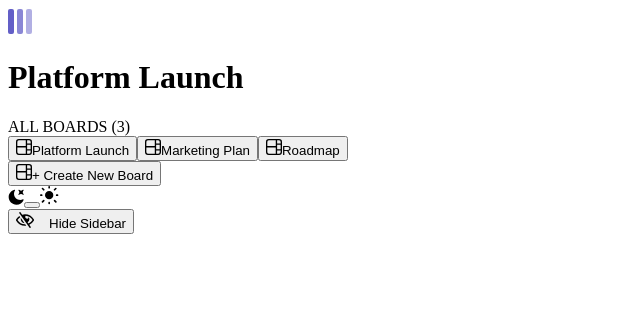
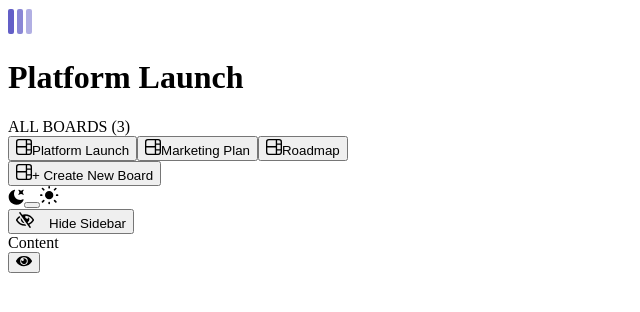
Before and after one commit to Junjiequan/kanban_, a React (Vite) app: page / in a window 1280 px wide. Both pictures are taken after a click on the button "Hide Sidebar". Shown: the top 312 px of the page, without its empty margins (0-640 px from the left). Built offline with nearby package versions, Linux system fonts and the light colour scheme; the HTML template or start-up script is replaced by a standard one.

Commit message:
added sidenav transitions

```diff
--- a/src/components/Content/index.tsx
+++ b/src/components/Content/index.tsx
@@ -1,7 +1,9 @@
 import React from 'react';
 
-const Content = () => {
-  return <div>Content</div>;
+const Content = (props: any) => {
+  const { hideSideNav } = props;
+  const onHide = hideSideNav ? 'Content__full' : '';
+  return <div className={`Content ${onHide}`}>Content</div>;
 };
 
 export default Content;
--- a/src/components/SideNav/index.tsx
+++ b/src/components/SideNav/index.tsx
@@ -1,19 +1,27 @@
 import React, { useState } from 'react';
 import { type IThemeChange } from '../../data/type';
+import useMediaQuery from '../../hooks/useMediaQuery';
 import { IconHide, IconMoon, IconSun } from '../../data/icons';
 
 import Tab from './Tab';
 
-const SideNav = ({ themeChange }: IThemeChange) => {
+const SideNav = (props: any) => {
+  const { themeChange, hideSideNav, toggleOnHide } = props;
   const [toggled, setToggled] = useState<boolean>(false);
+
+  const mobileQuery = useMediaQuery('(max-width: 480px)');
+
   const fakeData: string[] = ['Platform Launch', 'Marketing Plan', 'Roadmap'];
 
-  const handleOnClick = () => {
+  const handleThemeToggle = () => {
     themeChange();
     setToggled((prev) => !prev);
   };
+
+  const isMobile = mobileQuery ? 'SideNav__isMobile' : '';
+  const onHide = hideSideNav ? 'SideNav__hide' : '';
   return (
-    <div className='SideNav'>
+    <div className={`SideNav ${isMobile} ${onHide}`}>
       <div className='SideNav__top'>
         <div className='SideNav__head'>ALL BOARDS ({fakeData.length})</div>
 
@@ -27,12 +35,12 @@ const SideNav = ({ themeChange }: IThemeChange) => {
       <div className='SideNav__bottom'>
         <div className='SideNav__theme-mode'>
           <IconSun />
-          <button className='SideNav__theme-toggle' onClick={handleOnClick}>
+          <button className='SideNav__theme-toggle' onClick={handleThemeToggle}>
             <span className='SideNav__theme-toggle--ball' style={toggled ? { left: '55%' } : { left: '10%' }}></span>
           </button>
           <IconMoon />
         </div>
-        <button className='SideNav__hide'>
+        <button className='SideNav__hideButton' onClick={toggleOnHide}>
           <IconHide />
           Hide Sidebar
         </button>
--- /dev/null
+++ b/src/hooks/useMediaQuery.ts
@@ -0,0 +1,43 @@
+import { useEffect, useState } from 'react';
+
+function useMediaQuery(query: string): boolean {
+  const getMatches = (query: string): boolean => {
+    // Prevents SSR issues
+    if (typeof window !== 'undefined') {
+      return window.matchMedia(query).matches;
+    }
+    return false;
+  };
+
+  const [matches, setMatches] = useState<boolean>(getMatches(query));
+
+  function handleChange() {
+    setMatches(getMatches(query));
+  }
+
+  useEffect(() => {
+    const matchMedia = window.matchMedia(query);
+
+    // Triggered at the first client-side load and if query changes
+    handleChange();
+
+    // Listen matchMedia
+    if (matchMedia.addListener) {
+      matchMedia.addListener(handleChange);
+    } else {
+      matchMedia.addEventListener('change', handleChange);
+    }
+
+    return () => {
+      if (matchMedia.removeListener) {
+        matchMedia.removeListener(handleChange);
+      } else {
+        matchMedia.removeEventListener('change', handleChange);
+      }
+    };
+  }, [query]);
+
+  return matches;
+}
+
+export default useMediaQuery;
--- a/src/layout/Main/index.tsx
+++ b/src/layout/Main/index.tsx
@@ -1,12 +1,26 @@
+import { useState } from 'react';
+import Content from '../../components/Content';
 import SideNav from '../../components/SideNav';
+import { IconShow } from '../../data/icons';
 import { type IThemeChange } from '../../data/type';
 
 const Main = (props: IThemeChange) => {
   const { themeChange } = props;
+  const [hideSideNav, setHideSideNav] = useState<boolean>(false);
+
+  const toggleOnHide = () => {
+    setHideSideNav((prev) => !prev);
+  };
 
   return (
     <div className='Main'>
-      <SideNav themeChange={themeChange} />
+      <SideNav themeChange={themeChange} toggleOnHide={toggleOnHide} hideSideNav={hideSideNav} />
+      <Content hideSideNav={hideSideNav} />
+      {hideSideNav && (
+        <button className='Main__showSideNavButton' onClick={toggleOnHide}>
+          <IconShow />
+        </button>
+      )}
     </div>
   );
 };
--- a/src/styles/_reset.scss
+++ b/src/styles/_reset.scss
@@ -19,6 +19,7 @@ body {
   line-height: 1.5;
   -webkit-font-smoothing: antialiased;
   font-family: 'Plus Jakarta Sans', sans-serif;
+  overflow-x: hidden;
 }
 
 ol, ul{
--- /dev/null
+++ b/src/styles/components/_content.scss
@@ -0,0 +1,10 @@
+.Content {
+  display: flex;
+  min-width:100%;
+  height: 100%;
+  color: $white;
+  transition: transform .2s ease;
+  &__full {
+    transform: translateX(-18.75rem);
+  }
+}
--- a/src/styles/components/_sideNav.scss
+++ b/src/styles/components/_sideNav.scss
@@ -7,11 +7,20 @@
   color: $mediumGray;
   background: color(main);
   font-weight: bold;
-  width: 18.75rem;
+  min-width: 18.75rem;
   height: 100%;
+  left:0;
   padding-top: 1rem;
   padding-bottom: $margin-large;
   border-right: 1px solid color(borderLine);
+  transition: transform .2s ease;
+
+  &__isMobile {
+    visibility:hidden;
+  }
+  &__hide {
+    transform: translateX(-100%);
+  }
 }
 
 .SideNav__head {
@@ -101,7 +110,7 @@
 
   &--ball {
     position: absolute;
-    transition: all .2s ease;
+    transition: left .2s ease;
     width: 14px;
     height: 14px;
     background: $white;
@@ -109,7 +118,7 @@
   }
 }
 
-.SideNav__hide {
+.SideNav__hideButton {
   font-size: $font-15;
   color: $mediumGray;
   display: flex;
--- a/src/styles/layout/_main.scss
+++ b/src/styles/layout/_main.scss
@@ -1,13 +1,30 @@
 @import "../property";
+@import "../animation";
+
 
 
 .Main {
   display: flex;
-  flex-direction: column;
   width: 100%;
   height: 100%;
   overflow-x: hidden;
+  position: relative;
   background: color(board);
+
+  &__showSideNavButton {
+    position: absolute;
+    display: flex;
+    align-items: center;
+    justify-content: center;
+    left: 0;
+    bottom: 2rem;
+    color: $white;
+    width:3.5rem;
+    height: 3rem;
+    background: $darkBlue;
+    border-radius: 0 25px 25px 0;
+    animation: fadeIn .3s ease-in;
+  }
   @include tablet {
   }
 
```
Also changed, not shown: src/styles/_animation.scss (added, +8 -0 lines), src/styles/index.scss (+7 -5 lines), src/styles/layout/_header.scss (+10 -5 lines).
